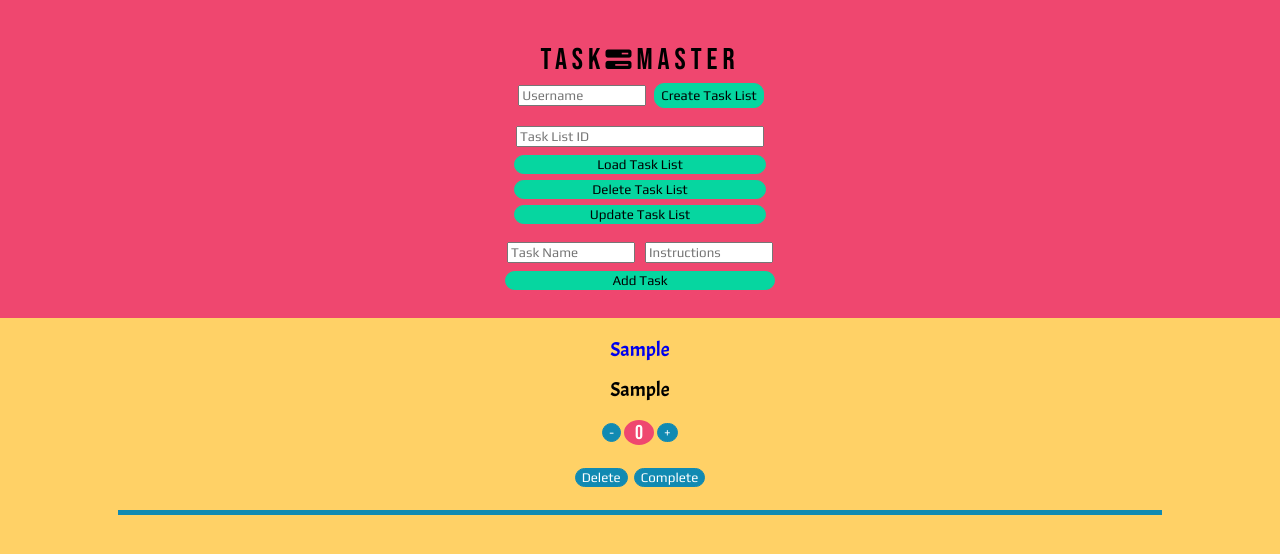
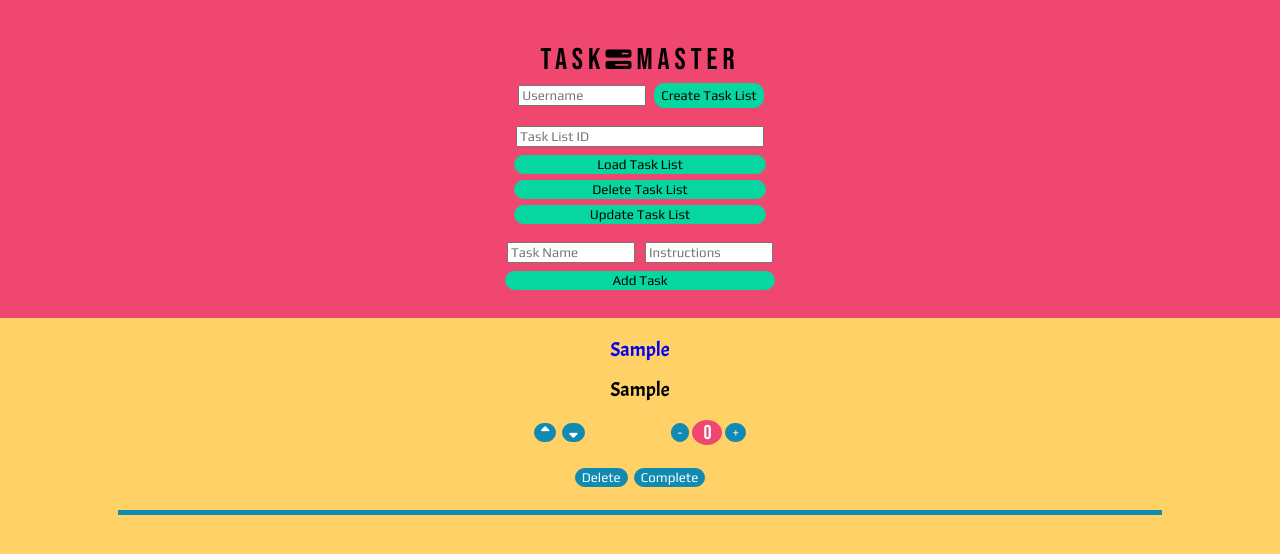
Before and after one commit to kv2461/task-master-mern, a React (Create React App) app: page / in a window 1280 px wide. Both pictures are taken after typing "Sample", "Sample" into the empty fields and a click on the button "Add Task". Shown: the top 554 px of the page. Built offline with nearby package versions, Linux system fonts and the light colour scheme; a web font is replaced by a local one.

Commit message:
added a move position feature for tasks

```diff
--- a/src/App.css
+++ b/src/App.css
@@ -94,6 +94,12 @@ h1 {
   align-items: center;
 }
 
+.taskOptionsContainer {
+  display: flex;
+  flex-direction: row;
+  justify-content: space-between;
+}
+
 .taskContainer {
   width: 80%;
   display: flex;
@@ -153,6 +159,12 @@ h1 {
   font-family: "Play", sans-serif;
 }
 
+.moveTaskContainer {
+  display: flex;
+  flex-direction: row;
+  margin-right: 4rem;
+}
+
 /* NON MOBILE */
 
 @media only screen and (min-width: 600px) {
--- a/src/App.js
+++ b/src/App.js
@@ -41,6 +41,8 @@ function App() {
     handleComplete= {()=>completeTask(task)}
     handleIncrementCounter={()=>incrementTaskCounter(task)}
     handleDecrementCounter={()=>decrementTaskCounter(task)}
+    handleMoveTaskUp = {()=>moveTaskUp(task)}
+    handleMoveTaskDown = {()=>moveTaskDown(task)}
   />);
 
 
@@ -107,6 +109,44 @@ function App() {
       return t;
     });
 
+    setTaskList(updatedList);
+  }
+
+  const changeValuePosition = (arr, init, target) => {
+    [arr[init],arr[target]] = [arr[target],arr[init]];
+     return arr
+  }
+
+  const moveTaskUp = (task) => {
+    let index = 0;
+    const updatedList = taskList.map((t,i) => {
+      if (t.key === task.key) {
+        index = i;
+      }
+      return t;
+    });
+    if (index>0){
+      changeValuePosition(updatedList,index,index-1);
+    } else {
+      alert('Already at first position')
+    }
+    setTaskList(updatedList);
+  }
+
+
+  const moveTaskDown = (task) => {
+    let index = 0;
+    const updatedList = taskList.map((t,i) => {
+      if (t.key === task.key) {
+        index = i;
+      }
+      return t;
+    });
+    if (index<updatedList.length-1){
+      changeValuePosition(updatedList,index,index+1);
+    } else {
+      alert('Already at last position')
+    }
     setTaskList(updatedList);
   }
 
--- a/src/Components/TaskList.js
+++ b/src/Components/TaskList.js
@@ -1,6 +1,6 @@
 import React from 'react';
 
-export default function TaskList({task,handleDelete,handleComplete,handleDecrementCounter,handleIncrementCounter}) {
+export default function TaskList({task,handleDelete,handleComplete,handleDecrementCounter,handleIncrementCounter,handleMoveTaskDown,handleMoveTaskUp}) {
     return(
         <div className='taskContainer'>
             <h4
@@ -15,10 +15,16 @@ export default function TaskList({task,handleDelete,handleComplete,handleDecreme
             >
                 {task.taskInstructions}
             </h5>
-            <div className='taskCounterContainer'>
-                <button type='button' onClick={handleDecrementCounter}>-</button>
-                <h4>{task.taskCounter}</h4>
-                <button type='button' onClick={handleIncrementCounter}>+</button>
+            <div className='taskOptionsContainer'>
+                <div className='moveTaskContainer'>
+                    <button className ='moveTaskButton' type='button' onClick={handleMoveTaskUp}><i class="fa-solid fa-sort-up"></i></button>
+                    <button className ='moveTaskButton' type='button' onClick={handleMoveTaskDown}><i class="fa-solid fa-sort-down"></i></button>
+                </div>
+                <div className='taskCounterContainer'>
+                    <button type='button' onClick={handleDecrementCounter}>-</button>
+                    <h4>{task.taskCounter}</h4>
+                    <button type='button' onClick={handleIncrementCounter}>+</button>
+                </div>
             </div>
             <div className='taskButtons'>
                 <button type='button' onClick={handleDelete}>Delete</button>
```
